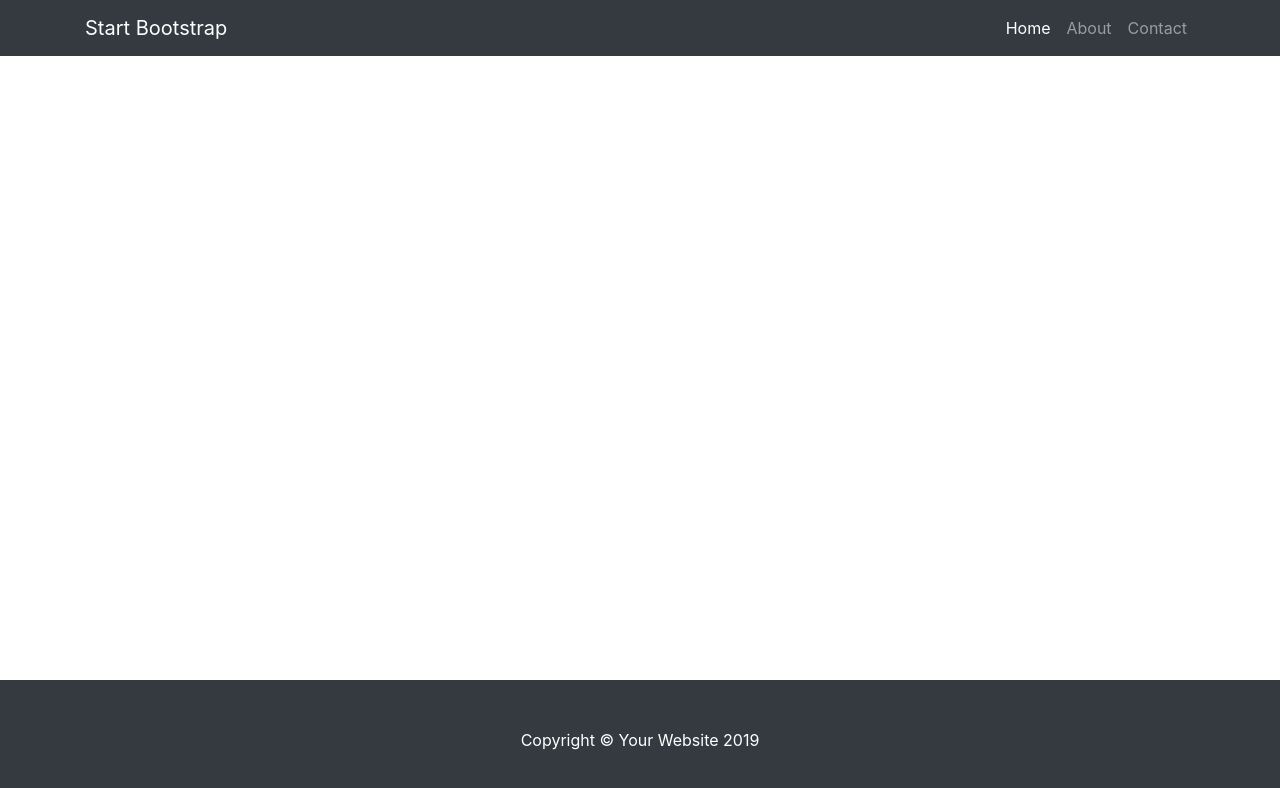
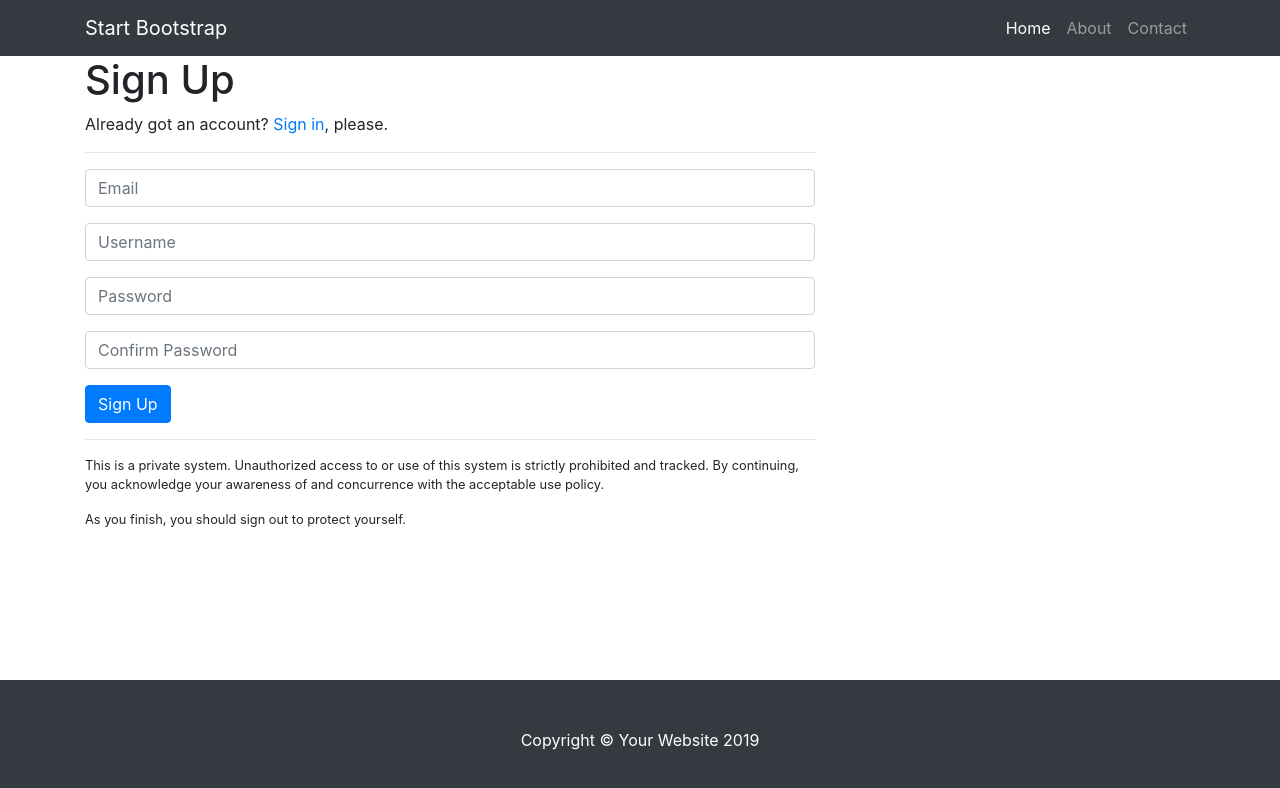
Before and after one commit to mpelekh/sample-react-blog, a React (Create React App) app: page /sign-up in a window 1280 px wide. Shown: the top 788 px of the page. Built offline with nearby package versions, Linux system fonts and the light colour scheme.

Commit message:
Add SignUp component

```diff
--- a/src/containers/App.js
+++ b/src/containers/App.js
@@ -5,6 +5,7 @@ import Footer from '../components/Footer'
 import Home from './Home'
 import About from './About'
 import SignIn from './SignIn'
+import SignUp from './SignUp'
 
 class App extends Component {
   render() {
@@ -21,6 +22,7 @@ class App extends Component {
               <Route path="/posts/:id" component={Home} />
               <Route path="/about" component={About} exact />
               <Route path="/sign-in" component={SignIn} exact />
+              <Route path="/sign-up" component={SignUp} exact />
             </div>
           </div>
 
--- a/src/containers/SignIn.js
+++ b/src/containers/SignUp.js
@@ -1,18 +1,25 @@
 import React, { PureComponent } from 'react'
 
-class Footer extends PureComponent {
+class SignUp extends PureComponent {
   render() {
     return (
       <div className="col-md-8">
         <article>
-          <h1>Sign In</h1>
+          <h1>Sign Up</h1>
           <p>
-            Need an account? <a href="/sample-blog-react/signup">Sign up</a>{' '}
-            free. Your opinions and comments would be greatly appreciated.
+            Already got an account?{' '}
+            <a href="/sample-blog-react/signin">Sign in</a>, please.
           </p>
           <hr />
           <div className="well">
             <form autoComplete="off">
+              <div className="form-group has-feedback">
+                <input
+                  placeholder="Email"
+                  type="text"
+                  className="form-control"
+                />
+              </div>
               <div className="form-group has-feedback">
                 <input
                   placeholder="Username"
@@ -27,12 +34,18 @@ class Footer extends PureComponent {
                   className="form-control"
                 />
               </div>
+              <div className="form-group has-feedback">
+                <input
+                  placeholder="Confirm Password"
+                  type="confirm_password"
+                  className="form-control"
+                />
+              </div>
               <button type="submit" className="btn btn-primary">
-                Sign In
+                Sign Up
               </button>
             </form>
           </div>
-
           <div>
             <hr />
             <p className="small">
@@ -51,4 +64,4 @@ class Footer extends PureComponent {
   }
 }
 
-export default Footer
+export default SignUp
```
